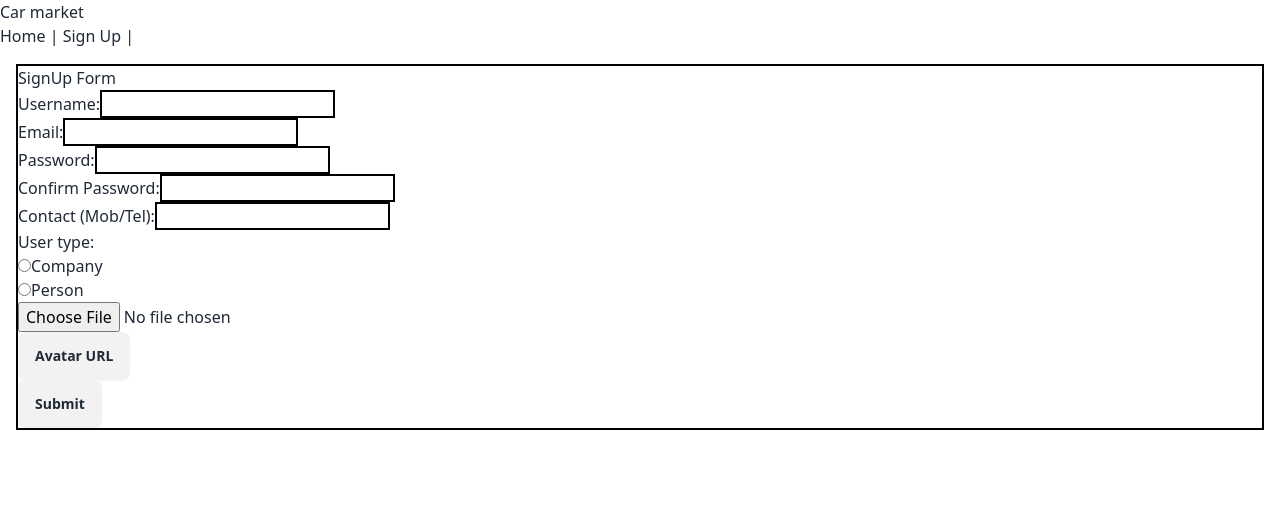
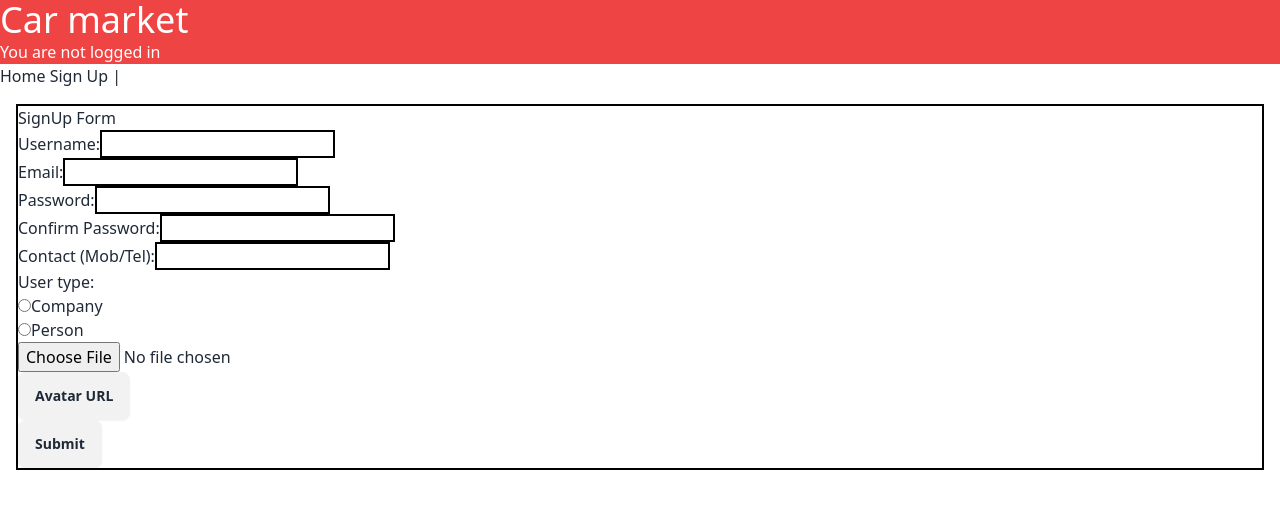
Before and after one commit to Duje0801/car-market, a React (Vite) app in the folder client/: page /signUp in a window 1280 px wide. Shown: the top 508 px of the page. Built offline with nearby package versions, Linux system fonts and the light colour scheme.

Commit message:
added: redux store with profile state inside, saving profile data to local storage, header component with log out button inside, interfaces IProfileState and IProfileData, custom hook useCheckProfileText (all FE)

```diff
--- a/client/package.json
+++ b/client/package.json
@@ -14,11 +14,14 @@
     "react": "^18.2.0",
     "react-dom": "^18.2.0",
     "react-loader-spinner": "^6.1.6",
+    "react-redux": "^9.1.0",
     "react-router-dom": "^6.22.1"
   },
   "devDependencies": {
+    "@reduxjs/toolkit": "^2.2.1",
     "@types/react": "^18.2.55",
     "@types/react-dom": "^18.2.19",
+    "@types/react-redux": "^7.1.33",
     "@typescript-eslint/eslint-plugin": "^6.21.0",
     "@typescript-eslint/parser": "^6.21.0",
     "@vitejs/plugin-react": "^4.2.1",
--- a/client/src/App.tsx
+++ b/client/src/App.tsx
@@ -1,13 +1,27 @@
+import { useEffect } from "react";
 import { Link, Outlet } from "react-router-dom";
+import { useDispatch, useSelector } from "react-redux";
+import { store } from "./store";
+import { getProfileData } from "./store/slices/profile";
+import { Header } from "./components/header";
 
-function App() {
+export function App() {
+  const dispatch: typeof store.dispatch = useDispatch();
+
+  const { data } = useSelector(
+    (state: ReturnType<typeof store.getState>) => state.profile
+  );
+
+  useEffect(() => {
+    dispatch(getProfileData());
+  }, []);
+
   return (
     <>
-      <h1>Car market</h1>
-      <Link to="/">Home</Link> | <Link to="/signUp">Sign Up</Link> |
+      <Header />
+      <Link to="/">Home</Link>{" "}
+      {!data.username && "|" && <Link to="/signUp">Sign Up</Link>} |
       <Outlet />
     </>
   );
 }
-
-export default App;
--- /dev/null
+++ b/client/src/components/header.tsx
@@ -0,0 +1,34 @@
+import { useDispatch } from "react-redux";
+import { useSelector } from "react-redux";
+import { store } from "../store";
+import { removeProfileData } from "../store/slices/profile";
+import { useCheckProfileText } from "../hooks/useCheckProfileText";
+
+export function Header() {
+  const { data } = useSelector(
+    (state: ReturnType<typeof store.getState>) => state.profile
+  );
+
+  const dispatch = useDispatch();
+
+  const checkProfileText = useCheckProfileText();
+
+  const handleLogOut = () => {
+    localStorage.removeItem("userData");
+    dispatch(removeProfileData());
+  };
+
+  return (
+    <>
+      <header className="bg-red-500 text-white">
+        <h1 className="text-4xl">Car market</h1>
+        <p>{checkProfileText}</p>
+        {data.username ? (
+          <button className="btn ml-auto" onClick={handleLogOut}>
+            Log out
+          </button>
+        ) : null}
+      </header>
+    </>
+  );
+}
--- a/client/src/components/signUp.tsx
+++ b/client/src/components/signUp.tsx
@@ -1,4 +1,9 @@
 import React, { FormEvent, useState } from "react";
+import { useNavigate } from "react-router-dom";
+import { useDispatch, useSelector } from "react-redux";
+import { addProfileData } from "../store/slices/profile";
+import { store } from "../store";
+import { IProfileData } from "../interfaces/IProfileData";
 import { Hourglass } from "react-loader-spinner";
 import axios from "axios";
 
@@ -21,6 +26,13 @@ export function SignUp() {
   const [uploadImage, setUploadImage] = useState<boolean>(false);
   const [isSaving, setIsSaving] = useState<boolean>(false);
   const [error, setError] = useState<string>("");
+
+  const { data, isChecked } = useSelector(
+    (state: ReturnType<typeof store.getState>) => state.profile
+  );
+
+  const dispatch = useDispatch();
+  const navigate = useNavigate();
 
   //Form data states changes
   const handleChangeUsername = (event: React.ChangeEvent<HTMLInputElement>) => {
@@ -87,8 +99,9 @@ export function SignUp() {
           },
         }
       );
-      //Saving user data to local storage
-      localStorage.setItem("userData", JSON.stringify(response.data.data));
+      const profileData: IProfileData = response.data.data;
+      localStorage.setItem("userData", JSON.stringify(profileData));
+      dispatch(addProfileData(profileData));
       setError("Profile successfully created");
       setUsername("");
       setEmail("");
@@ -98,6 +111,7 @@ export function SignUp() {
       setUploadedImageURL("");
       setUploadedImagePublicID("");
       handleChangeUpload();
+      navigate("/");
     } catch (error: any) {
       if (
         error?.response?.data?.status === "fail" &&
@@ -189,6 +203,9 @@ export function SignUp() {
     }
   };
 
+  if (!isChecked) return <div>Loading...</div>;
+  else if (data.username) return <div>You are already logged in!</div>;
+  else
     return (
       <>
         <form onSubmit={handleSubmit} className="border-2 border-black m-4">
--- /dev/null
+++ b/client/src/hooks/useCheckProfileText.tsx
@@ -0,0 +1,14 @@
+import { useSelector } from "react-redux";
+import { store } from "../store";
+
+export function useCheckProfileText() {
+  const { data, error, isChecked } = useSelector(
+    (state: ReturnType<typeof store.getState>) => state.profile
+  );
+
+  if (!isChecked) return "Checking if user is logged in!";
+  else if (data.username) return `Hello, ${data.username}!`;
+  else if (isChecked && !data.username) return `You are not logged in`;
+  else if (isChecked && error) return error;
+  else return ""
+}
--- /dev/null
+++ b/client/src/interfaces/IProfileData.tsx
@@ -0,0 +1,5 @@
+export interface IProfileData {
+  username: string;
+  email: string;
+  token: string;
+}
--- /dev/null
+++ b/client/src/interfaces/IProfileState.tsx
@@ -0,0 +1,7 @@
+import { IProfileData } from "./IProfileData";
+
+export interface IProfileState {
+  data: IProfileData;
+  error: string | null;
+  isChecked: boolean;
+}
--- /dev/null
+++ b/client/src/store/index.tsx
@@ -0,0 +1,12 @@
+import { configureStore, createAction } from "@reduxjs/toolkit";
+import { profileSlice } from "./slices/profile";
+
+const reset = createAction("app/reset");
+
+const store = configureStore({
+  reducer: {
+    profile: profileSlice.reducer,
+  },
+});
+
+export { store, reset };
--- /dev/null
+++ b/client/src/store/slices/profile.tsx
@@ -0,0 +1,51 @@
+import { createSlice, createAsyncThunk } from "@reduxjs/toolkit";
+import { PayloadAction } from "@reduxjs/toolkit";
+import { IProfileState } from "../../interfaces/IProfileState";
+import { IProfileData } from "../../interfaces/IProfileData";
+
+export const getProfileData = createAsyncThunk(
+  "profile/getProfileData",
+  async () => {
+    const response = JSON.parse(localStorage.getItem("userData") || "null");
+    return {
+      username: response.username,
+      email: response.email,
+      token: response.token,
+    };
+  }
+);
+
+const initialState: IProfileState = {
+  data: { username: "", email: "", token: "" },
+  error: null,
+  isChecked: false,
+};
+
+export const profileSlice = createSlice({
+  name: "profileData",
+  initialState,
+  reducers: {
+    addProfileData(state, action: PayloadAction<IProfileData>) {
+      state.data = { ...action.payload };
+    },
+    removeProfileData(state) {
+      state.data = { username: "", email: "", token: "" };
+    },
+  },
+  extraReducers: (builder) => {
+    builder
+      .addCase(getProfileData.pending, (state) => {
+        state.error = null;
+      })
+      .addCase(getProfileData.fulfilled, (state, action) => {
+        state.isChecked = true;
+        state.data = { ...action.payload };
+      })
+      .addCase(getProfileData.rejected, (state, action) => {
+        state.isChecked = true;
+        state.error = action.error.message ?? "An error occurred";
+      });
+  },
+});
+
+export const { addProfileData, removeProfileData } = profileSlice.actions;
```
Also changed, not shown: client/src/main.tsx (+7 -3 lines), 1 other file (tests, documents, lock files or other folders). Lines whose indentation alone changed are shown as unchanged.
